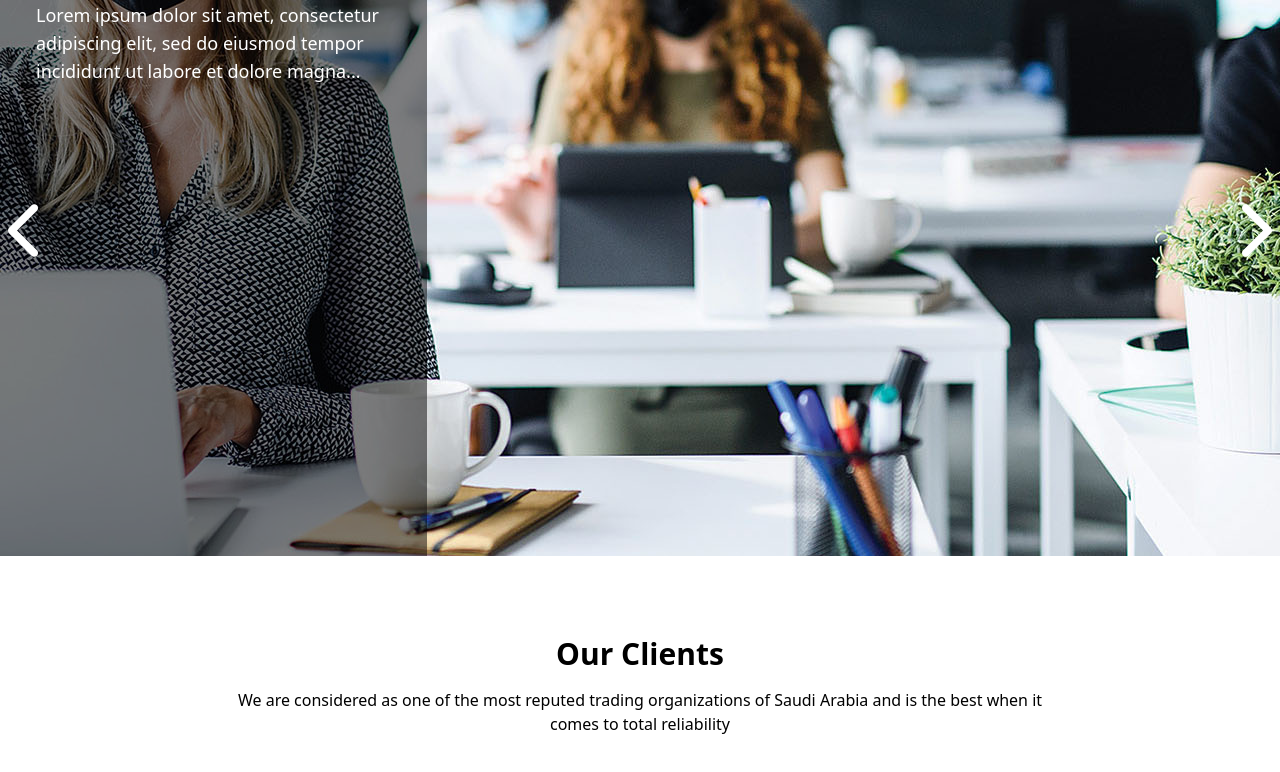
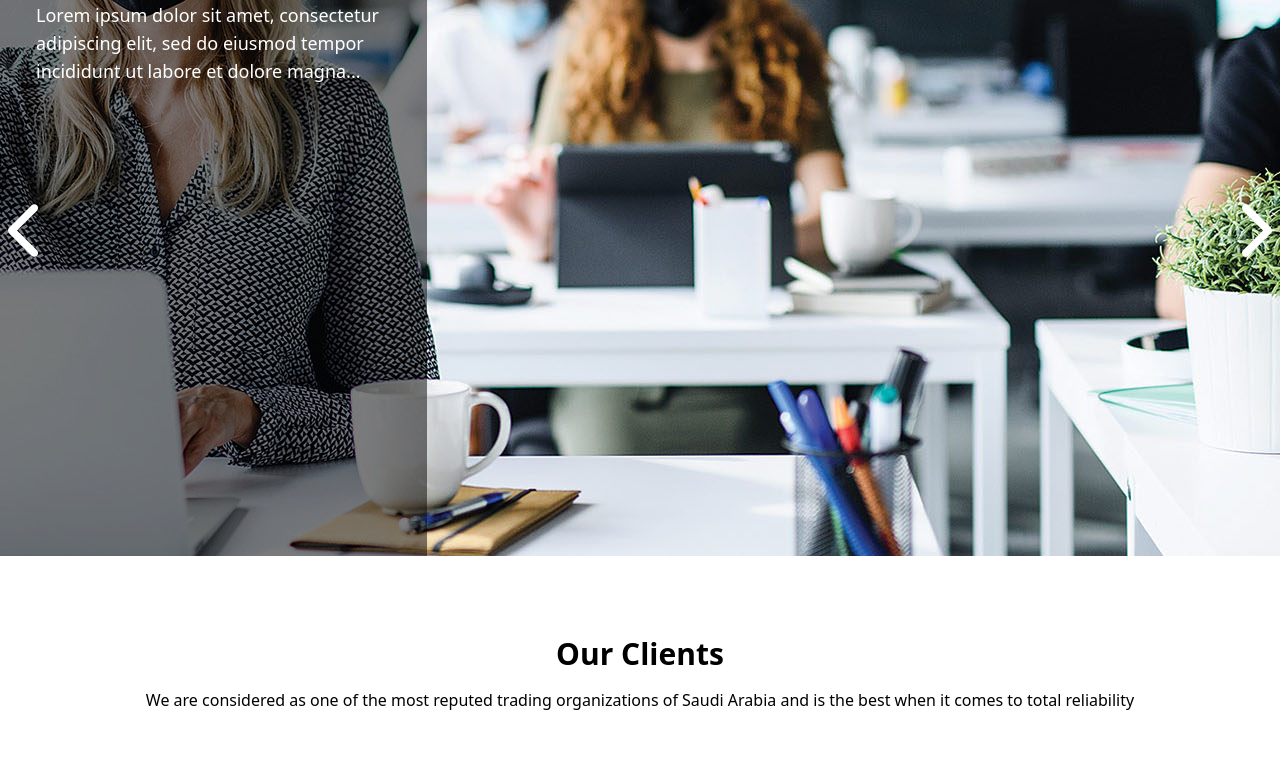
Before and after one commit to tenmayos/zamilts, a React (Vite) app: page / in a window 1280 px wide. Shown: the part 1750-2522 px from the top of the page. Built offline with nearby package versions, Linux system fonts and the light colour scheme.

Commit message:
reduced the grid's rows and columns inserted a comment to signal carousel location

```diff
--- a/src/components/OurClients.jsx
+++ b/src/components/OurClients.jsx
@@ -1,7 +1,7 @@
 function OurClients() {
     return (
-        <section className="grid grid-cols-6 grid-rows-4">
-            <div className="text-center col-start-2 col-span-4">
+        <section className="grid grid-cols-2 grid-rows-2 md:grid-rows-2 pb-20">
+            <div className="text-center col-start-1 col-span-2">
                 <h1 className="text-3xl">
                     <strong>
                         Our Clients
@@ -11,6 +11,7 @@ function OurClients() {
                     We are considered as one of the most reputed trading organizations of Saudi Arabia and is the best when it comes to total reliability
                 </p>
             </div>
+            {/* insert the partners and clients carousel in here */}
         </section>
     )
 }
```
